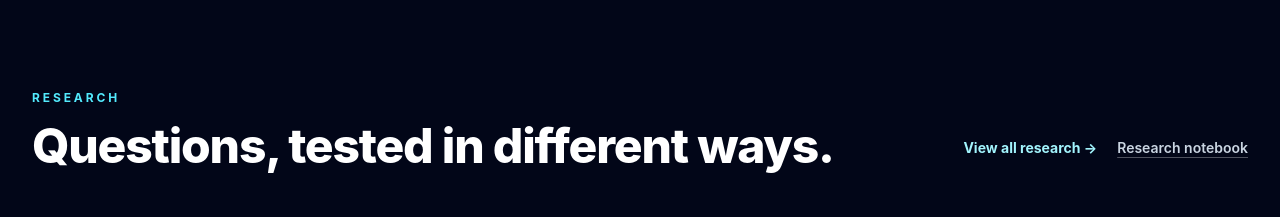
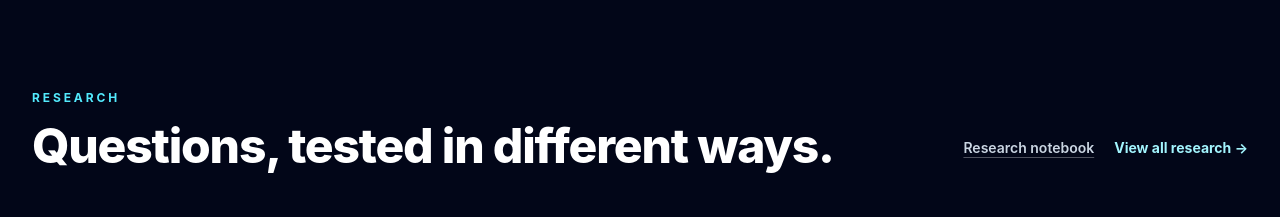
Before and after one commit to 2xwlll/githubportfolio, a Next.js app: page / in a window 1280 px wide. Shown: the part 1760-1977 px from the top of the page. Built offline with nearby package versions, Linux system fonts and the light colour scheme.

Commit message:
switched the view all research and research notebook position

```diff
--- a/src/components/home/ResearchShowcase.tsx
+++ b/src/components/home/ResearchShowcase.tsx
@@ -9,12 +9,12 @@ export default function ResearchShowcase({ showNotebookLink = false }: { showNot
         <div className="mb-12 flex flex-col justify-between gap-6 sm:flex-row sm:items-end">
           <div><p className="mb-4 text-xs font-bold uppercase tracking-[.24em] text-cyan-300">Research</p><h2 className="text-4xl font-extrabold tracking-tight text-white sm:text-5xl">Questions, tested in different ways.</h2></div>
           <div className="flex shrink-0 flex-wrap items-center gap-x-5">
-            <Link href="/research" className="inline-flex min-h-11 items-center text-sm font-bold text-cyan-200 transition hover:text-white">View all research →</Link>
             {showNotebookLink && (
               <Link href="/research#research-notebook" prefetch={false} className="inline-flex min-h-11 items-center text-sm font-semibold text-slate-300 underline decoration-white/30 underline-offset-4 transition hover:text-white">
                 Research notebook
               </Link>
             )}
+            <Link href="/research#research" className="inline-flex min-h-11 items-center text-sm font-bold text-cyan-200 transition hover:text-white">View all research →</Link>
           </div>
         </div>
         <div className="grid gap-6 lg:grid-cols-2">
```
